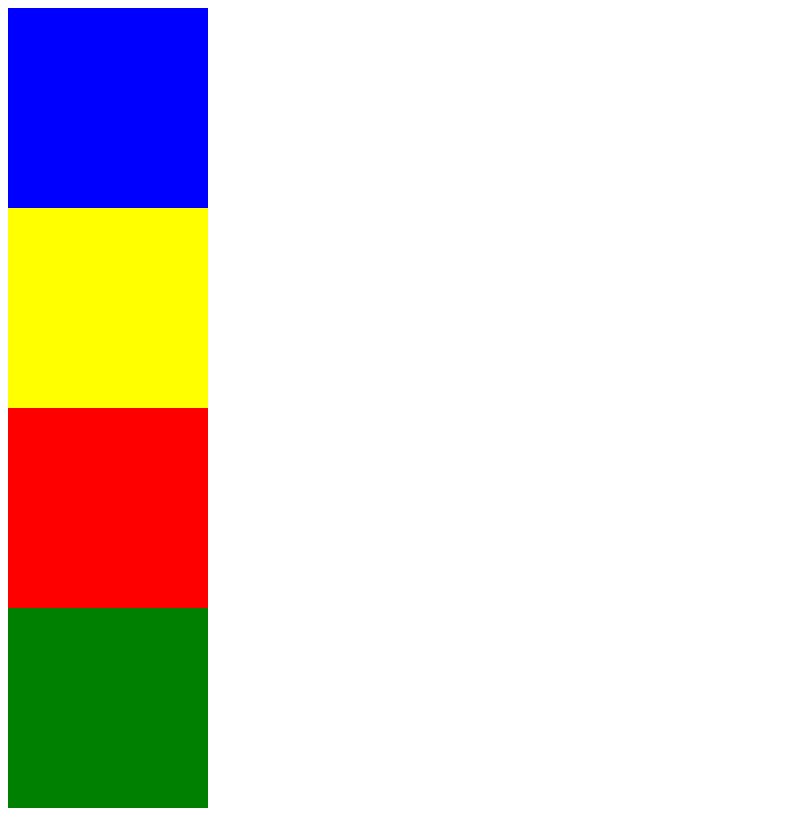
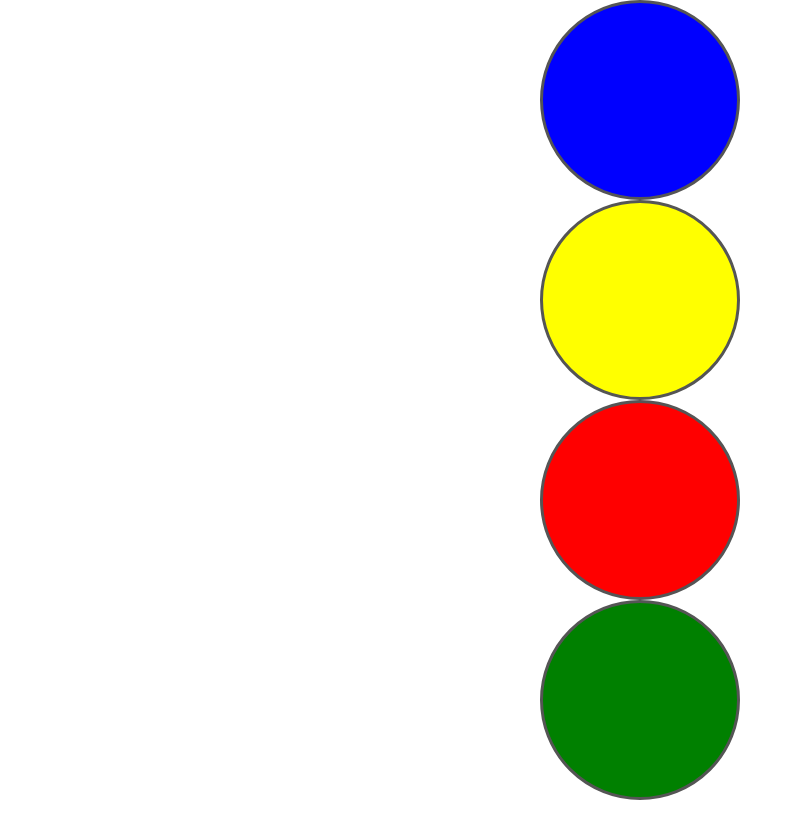
Before and after one commit to AJSS2009/JS_Funtions, a plain HTML site: page 4_colores.html in a window 1280 px wide. Shown: the whole page, without its empty margins (0-795 px from the left). Drawn offline with Linux system fonts and the light colour scheme.

Commit message:
Arreglando formas en los html de colores

```diff
--- a/4_colores.html
+++ b/4_colores.html
@@ -6,7 +6,7 @@
     <meta name="viewport" content="width=device-width, initial-scale=1.0" />
     <title>Desafio JS Funciones (Colores)</title>
     <!-- <link rel="stylesheet" href="./assets/css/normalizacion.css" /> -->
-    <!-- <link rel="stylesheet" href="./assets/css/style.css" /> -->
+    <link rel="stylesheet" href="./assets/css/style.css" />
 
     <link
       rel="shortcut icon"
@@ -17,25 +17,25 @@
   <body>
     <div
       id="color1"
-      style="height: 200px; width: 200px; background-color: blue"
+      style="height: 200px; width: 200px; background-color: blue;border: 3px solid #555;border-radius: 50%;";
     >
 
   </div>
     <div
       id="color2"
-      style="height: 200px; width: 200px; background-color: yellow"
+      style="height: 200px; width: 200px; background-color: yellow;border: 3px solid #555;border-radius: 50%;"
     >
 
   </div>
     <div
       id="color3"
-      style="height: 200px; width: 200px; background-color: red"
+      style="height: 200px; width: 200px; background-color: red;border: 3px solid #555;border-radius: 50%;"
     >
 
   </div>
     <div
       id="color4"
-      style="height: 200px; width: 200px; background-color: green"
+      style="height: 200px; width: 200px; background-color: green;border: 3px solid #555;border-radius: 50%;"
     >
 
   </div>
```
